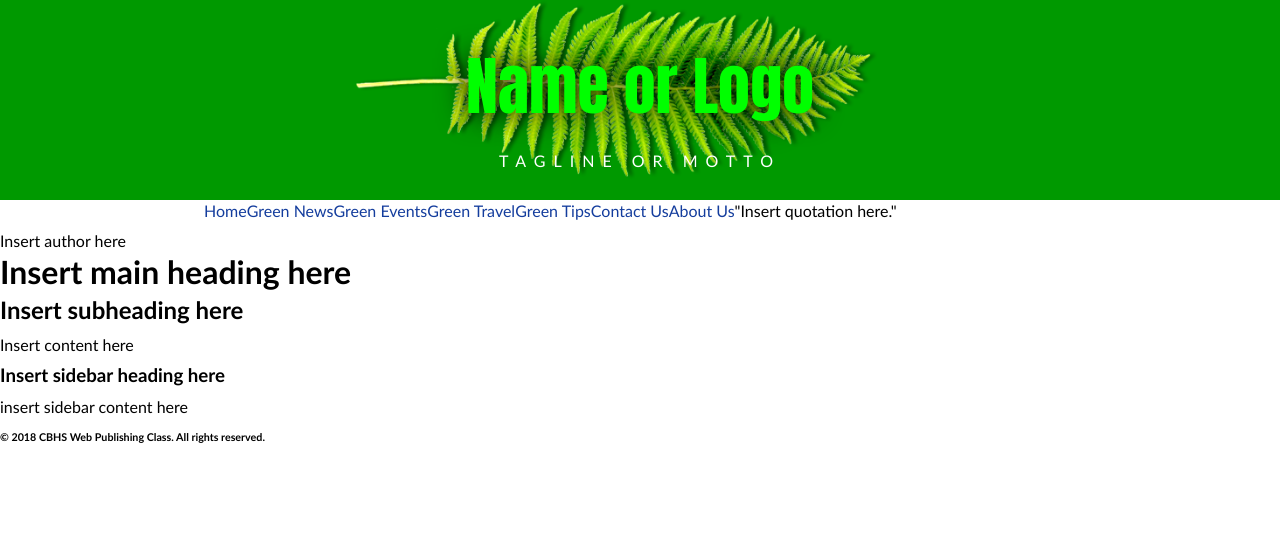
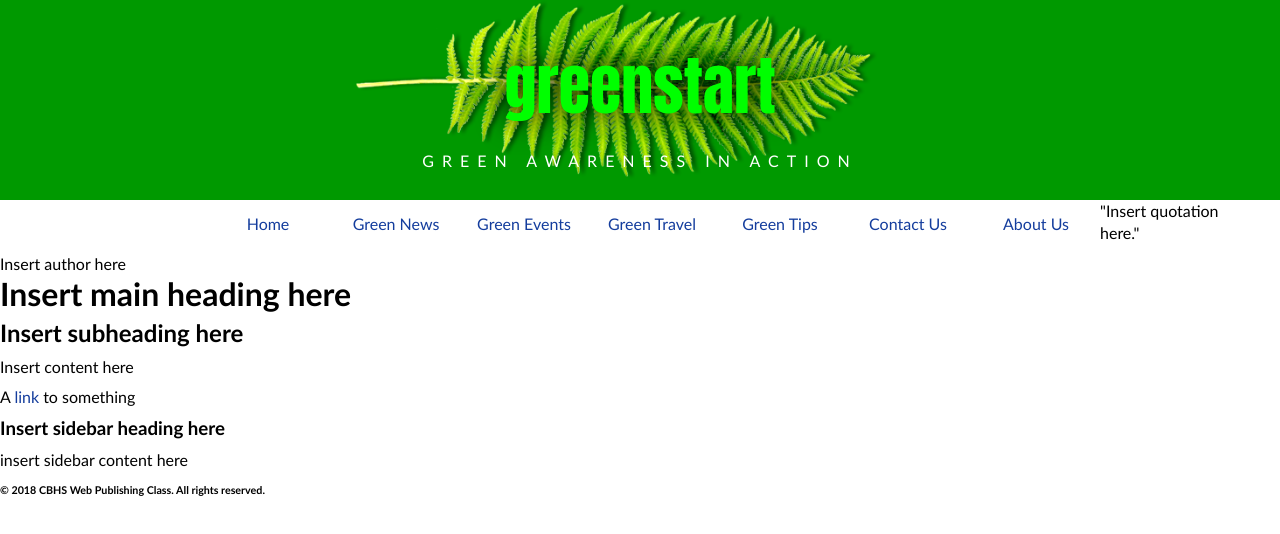
Before and after one commit to The-Bob/green_start, a plain HTML site: page index.html in a window 1280 px wide. Drawn offline with Linux system fonts and the light colour scheme.

Commit message:
Update index.html

```diff
--- a/index.html
+++ b/index.html
@@ -2,36 +2,37 @@
 <html>
 <head>
 <meta charset="utf-8">
-		<title>Green Start</title>
+<title>Untitled Document</title>
 <link href="css/main.css" rel="stylesheet" type="text/css">
-		<link href="https://fonts.googleapis.com/css?family=Source+Sans+Pro" rel="stylesheet">
+<!--The following script tag downloads a font from the Adobe Edge Web Fonts server for use within the web page. We recommend that you do not modify it.--><script>var __adobewebfontsappname__="dreamweaver"</script><script src="http://use.edgefonts.net/source-sans-pro:n4,n2:default.js" type="text/javascript"></script>
 </head>
 
 <body>
 <div id="wrapper">
   <header id="header">
-			  <h1>Name or Logo</h1>
-			  <p>Tagline or Motto</p>
+	  <h1>greenstart</h1>
+	  <p>green awareness in action</p>
   </header>
   <nav class="top_menu">
   	<ul>
-			  <li><a href="index.html">Home</a></li>
-			  <li><a href="news.html">Green News</a></li>
-			  <li><a href="events.html">Green Events</a></li>
-			  <li><a href="travel.html">Green Travel</a></li>
-			  <li><a href="tips.html">Green Tips</a></li>
-			  <li><a href="contact.html">Contact Us</a></li>
-			  <li><a href="about.html">About Us</a></li>
+  	  <li><a href="index.html" class='nav_link'>Home</a></li>
+  	  <li><a href="news.html" class='nav_link'>Green News</a></li>
+  	  <li><a href="events.html" class='nav_link'>Green Events</a></li>
+  	  <li><a href="travel.html" class='nav_link'>Green Travel</a></li>
+  	  <li><a href="tips.html" class='nav_link'>Green Tips</a></li>
+  	  <li><a href="contact.html" class='nav_link'>Contact Us</a></li>
+  	  <li><a href="about.html" class='nav_link'>About Us</a></li>
   	</ul>
   </nav>
   <aside class="sidebar1">
-			<p>&quot;Insert quotation here.&quot;</p>
+    <blockquote>&quot;Insert quotation here.&quot;</blockquote>
     <p>Insert author here</p>
   </aside>
   <main class="content">
     <h1>Insert main heading here</h1>
     <h2>Insert subheading here</h2>
     <p>Insert content here</p>
+	 <p>A <a href="#">link</a> to something</p>
   </main>
   <aside class="sidebar2">
     <h3>Insert sidebar heading here</h3>
```
Lines whose indentation alone changed are shown as unchanged.
